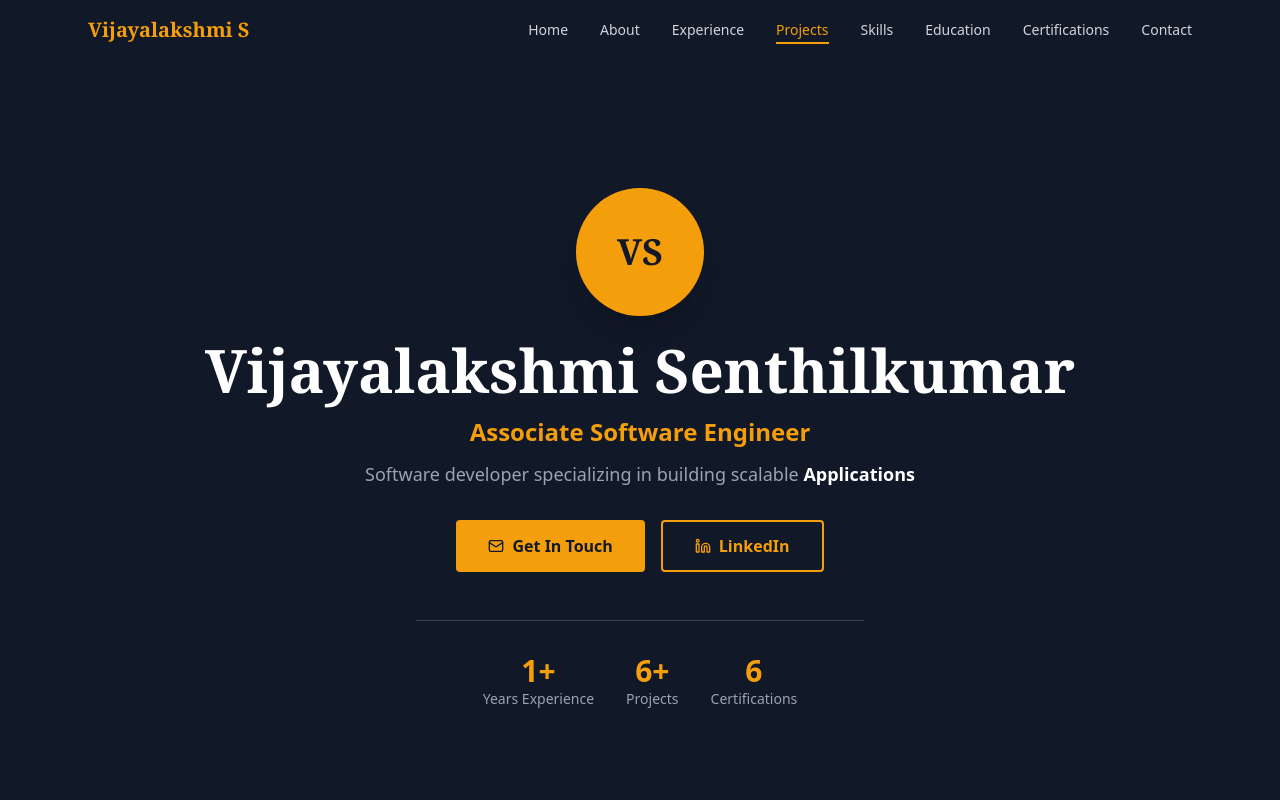
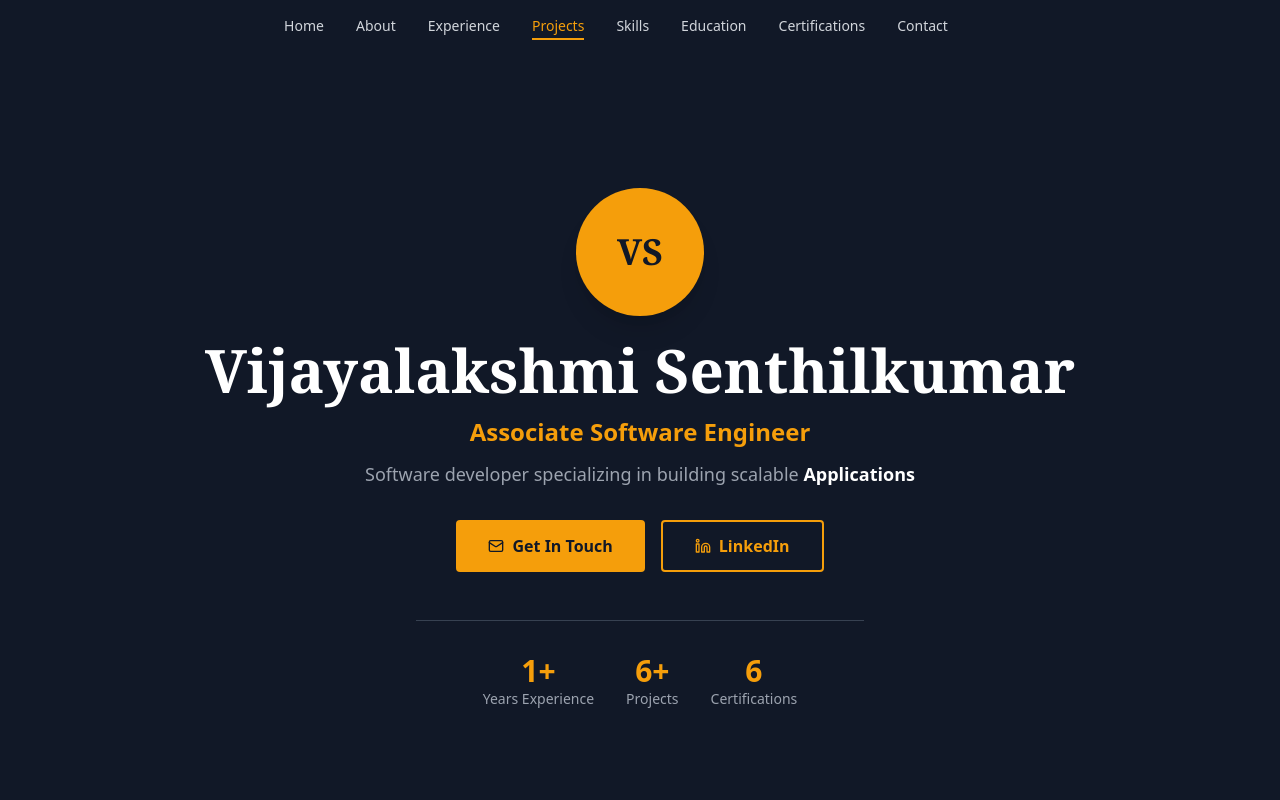
Before and after one commit to VijayaLakshmiSenthilkumar22/portfolio, a React (Create React App) app: page / in a window 1280 px wide. Shown: the top 800 px of the page. Built offline with nearby package versions, Linux system fonts and the light colour scheme.

Commit message:
Update portfolio

```diff
--- a/src/Components/Portfolio.js
+++ b/src/Components/Portfolio.js
@@ -119,13 +119,10 @@ export default function ProfessionalPortfolio() {
       <nav className={`fixed top-0 w-full z-50 transition-all duration-300 ${isScrolled ? 'bg-gray-900/95 backdrop-blur-sm shadow-xl' : 'bg-transparent'}`}>
         <div className="max-w-6xl mx-auto px-6 py-4">
           <div className="flex justify-between items-center">
-            {/* Logo/Name */}
-            <a href="#home" onClick={() => scrollToSection('home')} className="text-xl font-serif font-bold text-amber-500 cursor-pointer">
-              Vijayalakshmi S
-            </a>
+            {/* 1. Logo/Name (Left) */}
 
-            {/* Desktop Menu */}
-            <div className="hidden md:flex gap-8">
+            {/* 2. Desktop Menu (Centered) */}
+            <div className="hidden md:flex gap-8 mx-auto">
               {navItems.map((item) => (
                 <button
                   key={item.id}
@@ -142,7 +139,7 @@ export default function ProfessionalPortfolio() {
               ))}
             </div>
 
-            {/* Mobile Menu Button */}
+            {/* 3. Mobile Menu Button (Right) */}
             <button
               className="md:hidden text-gray-300 hover:text-amber-500 transition-colors"
               onClick={toggleMenu}
@@ -150,6 +147,9 @@ export default function ProfessionalPortfolio() {
             >
               <Menu size={24} />
             </button>
+
+            {/* 4. Desktop Placeholder for Centering (Mirrors Logo width) */}
+            <div className="hidden md:block w-auto min-w-[3rem]"></div>
 
           </div>
         </div>
@@ -382,7 +382,7 @@ export default function ProfessionalPortfolio() {
                 <div
                   key={idx}
                   className="group relative bg-gray-900 border border-gray-700 rounded-xl p-6 sm:p-8
-                          transition-all duration-300 ease-in-out hover:shadow-2xl hover:border-amber-500 hover:scale-[1.01]"
+                    transition-all duration-300 ease-in-out hover:shadow-2xl hover:border-amber-500 hover:scale-[1.01]"
                 >
                   {/* Project Header and Link */}
                   <div className="flex justify-between items-start mb-3 sm:mb-4">
@@ -405,7 +405,7 @@ export default function ProfessionalPortfolio() {
                       <span
                         key={i}
                         className="px-3 py-1 bg-gray-700 text-gray-200 rounded text-xs font-medium
-                                  group-hover:bg-amber-500 group-hover:text-gray-900 transition-colors"
+                              group-hover:bg-amber-500 group-hover:text-gray-900 transition-colors"
                       >
                         {tech}
                       </span>
```
